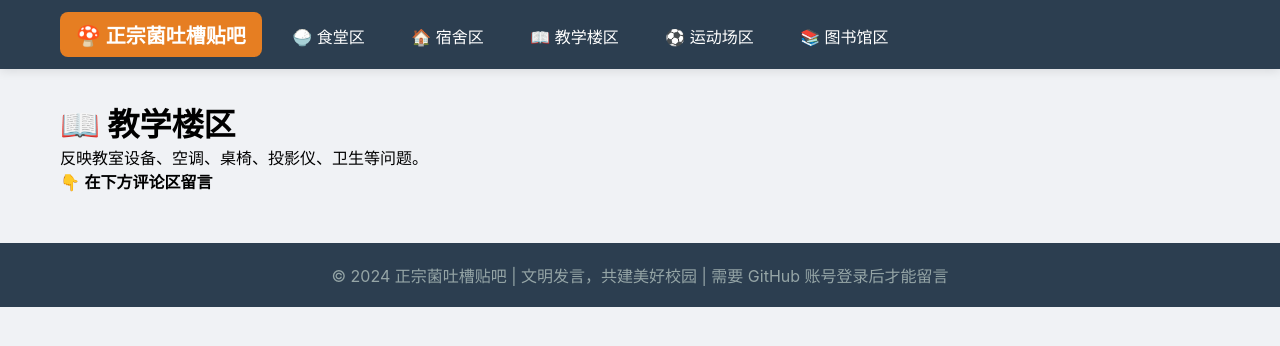
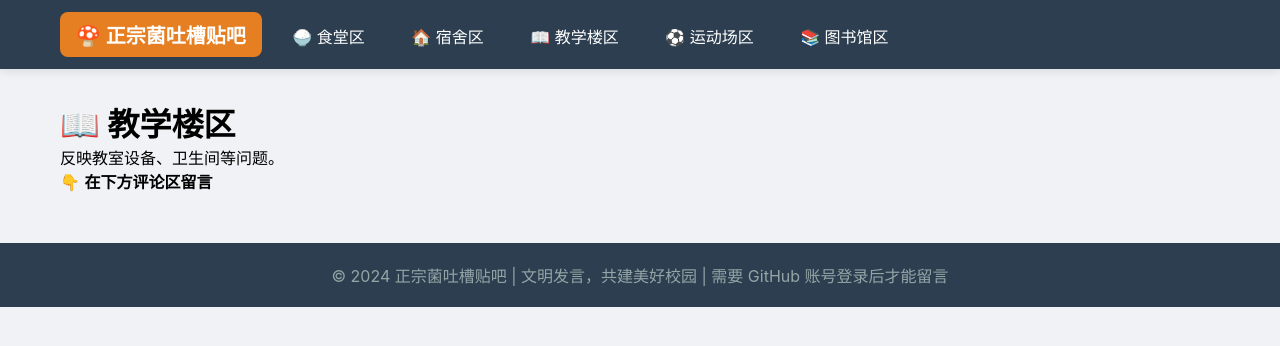
Before and after one commit to shenjingqu/shenjingqu, a Jekyll site: the page built from teaching.md, in a window 1280 px wide. Shown: the top 346 px of the page. Built offline with Jekyll 4.4.1, drawn with Linux system fonts in a browser that asks for light colours; comment, search, counter and statistics services are not loaded.

Commit message:
Update teaching.md

```diff
--- a/teaching.md
+++ b/teaching.md
@@ -5,7 +5,7 @@ title: 教学楼区反馈
 
 # 📖 教学楼区
 
-反映教室设备、空调、桌椅、投影仪、卫生等问题。
+反映教室设备、卫生间等问题。
 
 👇 **在下方评论区留言**
 
```
